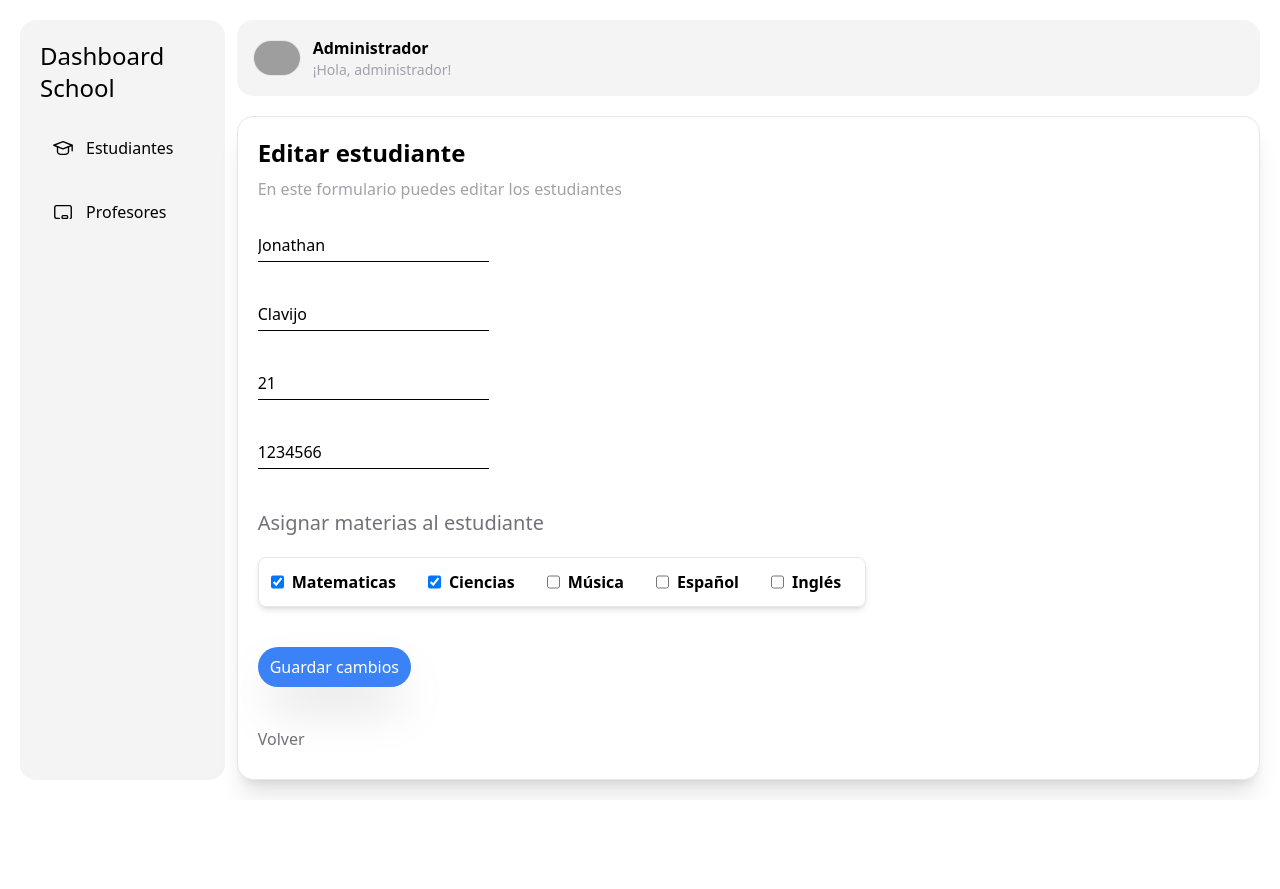
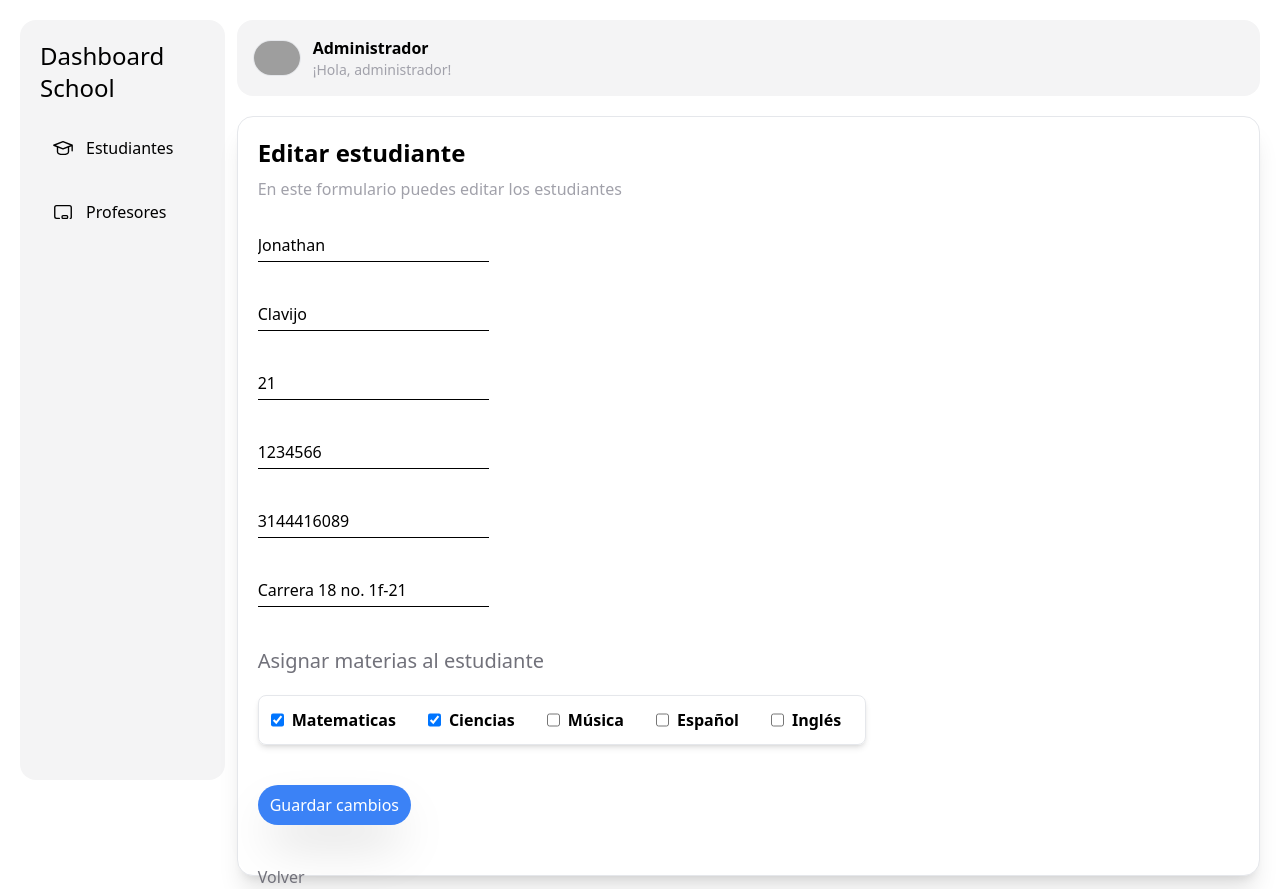
Before and after one commit to Clavijomo/school-project-react, a React (Vite) app: page /edit-student/1 in a window 1280 px wide. Before the commit the page ends 800 px from the top, so only its background shows below. Built offline with nearby package versions, Linux system fonts and the light colour scheme; grey boxes are pictures that could not be loaded.

Commit message:
feat(calificaciones): agregar calificaciones a los estudiantes

```diff
--- /dev/null
+++ b/src/components/CalificationTeachers.jsx
@@ -0,0 +1,52 @@
+import React, { useEffect } from 'react'
+import NumDecimal from '../helpers/numDecimal';
+
+const CalificationTeachers = ({students, infoTeacher}) => {
+  const {materias} = infoTeacher;
+  let studentsAsignature = [];
+  if(materias && students){
+    students.map(stud =>{
+      stud.materias.map(materia => {
+        if(materia.id == materias){
+          studentsAsignature.push(stud)
+        }
+      })
+    })
+  }
+
+  return (
+    <div className="w-full h-full bg-zinc-100 rounded-2xl">
+
+        {studentsAsignature && studentsAsignature.length ?
+          <table className="table-auto w-full h-full">
+            <thead>
+              <th className="text-center bg-zinc-200 p-5 rounded-tl-xl">ID estudiante</th>
+              <th className="text-center bg-zinc-200 p-5">Materia</th>
+              <th className="text-center bg-zinc-200 p-5 rounded-tr-xl">Calificación</th>
+            </thead>
+            {studentsAsignature.map((item, i) =>(
+              <>
+                  <tbody>
+                    {item.materias.map((materia, index) => (
+                      materia.id === materias &&
+                        <tr className="text-center">
+                          <td key={index}>{materia.id}</td>
+                          <td>{materia.nombre}</td>
+                          <td>{NumDecimal(materia.calificacion)}</td>
+                        </tr>
+                    ))}
+                  </tbody>
+              </>
+            ))}
+          </table>
+          :
+          <div className="h-96 md:h-full w-full flex items-center justify-center flex-col gap-3">
+            <p className="font-semibold text-center">No hay estudiantes inscritos a esta materia</p>
+            <h1 className="text-md md:text-lg text-zinc-400 text-center">Prueba seleccionando otro estudiante</h1>
+          </div>
+        }
+    </div>
+  )
+}
+
+export default CalificationTeachers;
--- /dev/null
+++ b/src/components/Califications.jsx
@@ -0,0 +1,38 @@
+import React from 'react'
+import NumDecimal from '../helpers/numDecimal';
+
+const Meetings = ({infoStudent}) => {
+  const {materias} = infoStudent;
+
+  return (
+    <div className="bg-zinc-100 rounded-2xl p-0 md:p-8 h-full">
+      { materias && Object.keys(materias).length ?
+        <table className="table-auto w-full h-full">
+          <thead>
+            <tr>
+              <th className="text-center bg-zinc-200 p-5 rounded-tl-xl">Cod</th>
+              <th className="text-center bg-zinc-200 p-5">Materia</th>
+              <th className="text-center bg-zinc-200 p-5 rounded-tr-xl">Calificación</th>
+            </tr>
+          </thead>
+          <tbody>
+            {materias && materias.map((materia, index) => (
+              <tr key={index} className="text-center">
+                <td className="text-md md:text-lg py-1 md:py-0">{materia.id}</td>
+                <td className="text-md md:text-lg py-1 md:py-0">{materia.nombre}</td>
+                <td className={materia.calificacion >= 3.0 ? `text-lg text-green-500` : 'text-red-500'}>{NumDecimal(materia.calificacion)}</td>
+              </tr>
+            ))}
+          </tbody>
+        </table>
+        :
+        <div className="h-96 md:h-full flex items-center justify-center flex-col gap-3">
+          <p className="font-semibold text-center">No hay calificaciones</p>
+          <h1 className="text-md md:text-lg text-zinc-400 text-center">Haz clic en Ver detalle del estudiante para ver su listado de calificaciones</h1>
+        </div>
+      }
+    </div>
+  )
+}
+
+export default Meetings;
--- a/src/components/InfoStudent.jsx
+++ b/src/components/InfoStudent.jsx
@@ -7,7 +7,7 @@ const InfoStudent = ({infoStudent}) => {
     if(materias && Array.isArray(materias) && materias.length) {
       return asignatures.map(asignature => {
         return materias.map((item, index) => {
-          if(item == asignature.id) {
+          if(item.id == asignature.id) {
             return <li key={index}>{asignature.nombre}</li>
           }
         });
@@ -28,8 +28,8 @@ const InfoStudent = ({infoStudent}) => {
               </div>
               <div>
                 <div className="space-y-2">
-                  <h1 className="font-semibold md:text-xl text-white">{nombre}</h1>
-                  <p className="text-zinc-200 text-sm">{telefono}, {edad}</p>
+                  <h1 className="font-semibold md:text-xl text-white">{nombre} {apellido}</h1>
+                  <p className="text-zinc-200 text-sm">Estudiante</p>
                 </div>
               </div>
             </div>
--- a/src/components/SchoolGrades.jsx
+++ /dev/null
@@ -1,11 +0,0 @@
-import React from 'react'
-
-const Meetings = () => {
-  return (
-    <div className="bg-zinc-100 rounded-2xl p-5 h-full">
-      <h1 className="text-xl">Calificaciones</h1>
-    </div>
-  )
-}
-
-export default Meetings;
--- a/src/components/Student.jsx
+++ b/src/components/Student.jsx
@@ -6,18 +6,15 @@ import { studentInfo } from '../features/InfoStudent';
 import {deleteStudent} from "../features/ListStudents";
 
 const Student = ({student}) => {
-  const { nombre, apellido, edad, direccion, materias, id} = student;
+  const { nombre, apellido, id, materias} = student;
   const dispatch = useDispatch();
 
-  const searchAsignatures = () => {
-    let infoAsignature = 'Sin materia';
-    materias.map(materia => {
-      infoAsignature = asignatures.filter(item => item.id === materia)[0].nombre;
-    });
-    return infoAsignature;
-  }
-
   const handleDelete = id => {
+    console.log(materias);
+    if(materias && materias.length) {
+      alert('No puedes eliminar este mensaje porque tiene materias inscritas');
+      return;
+    }
     dispatch(deleteStudent(id));
   }
 
--- a/src/data/listStudents.js
+++ b/src/data/listStudents.js
@@ -7,17 +7,44 @@ const students = [
       direccion: "Carrera 18 no. 1f-21",
       telefono: "3144416089",
       identificacion: '1234566',
-      materias: [1, 2]
+      materias: [
+        {
+          nombre: "Matematicas",
+          calificacion: 5.0,
+          id: 1
+        },
+        {
+          nombre: "Ciencias",
+          calificacion: 2.3,
+          id: 2
+        },
+      ]
     },
     {
       id: 2,
-      nombre: "NN",
-      apellido: "NN",
+      nombre: "Felipe",
+      apellido: "Rodríguez",
       edad: 10,
       direccion: "Calle 6 no. 1D Bis",
       identificacion: '12345667',
       telefono: "123456",
-      materias: [2, 3]
+      materias: [
+        {
+          nombre: "Matematicas",
+          calificacion: 3.0,
+          id: 1
+        },
+        {
+          nombre: "Música",
+          calificacion: 3.0,
+          id: 3
+        },
+        {
+          nombre: "Ciencias",
+          calificacion: 2.3,
+          id: 2
+        },
+      ]
     },
     {
       id: 3,
@@ -27,7 +54,23 @@ const students = [
       direccion: "cra 124--5443",
       telefono: "310233404",
       identificacion: '12323566',
-      materias: [1, 3]
+      materias: [
+        {
+          nombre: "Matematicas",
+          calificacion: 5.0,
+          id: 1
+        },
+        {
+          nombre: "Música",
+          calificacion: 3.7,
+          id: 3
+        },
+        {
+          nombre: "Ciencias",
+          calificacion: 2.3,
+          id: 2
+        },
+      ]
     }
   ]
 
--- a/src/data/listTeachers.js
+++ b/src/data/listTeachers.js
@@ -5,7 +5,7 @@ const teachers = [
     apellido: "Ramírez",
     edad: 32,
     direccion: "Carrera 18 no. 1f-21",
-    materias: 3,
+    materias: 1,
     identificacion: "10006161652",
     telefono: "314-4474613",
   },
--- /dev/null
+++ b/src/helpers/numDecimal.jsx
@@ -0,0 +1,5 @@
+const NumDecimal = (num) => {
+  return (Math.round(num * 100) / 100).toFixed(1)
+}
+
+export default NumDecimal
--- a/src/pages/CreateStudent.jsx
+++ b/src/pages/CreateStudent.jsx
@@ -5,6 +5,7 @@ import { addStudent, editStudent } from '../features/ListStudents';
 import {v4 as uuid} from "uuid";
 import asignatures from '../data/listAsignatures';
 import {searchArray} from '../helpers/SearchValueArray';
+import NumDecimal from '../helpers/numDecimal';
 
 const CreateStudent = () => {
   const navigate = useNavigate();
@@ -16,6 +17,8 @@ const CreateStudent = () => {
     apellido: '',
     edad: '',
     identificacion: '',
+    telefono: '',
+    direccion: '',
     materias: [],
   });
   const dispatch = useDispatch();
@@ -45,25 +48,30 @@ const CreateStudent = () => {
         }));
       }
       navigate('/');
-      return
+      return;
   }
 
   const handleCheckbox = e => {
     let newStudent = student;
     if(!params.id) {
       if(e.target.checked) {
-        newStudent.materias.push(Number(e.target.value));
+        let asignatura = asignatures.filter(item => item.id === Number(e.target.value))[0]
+        asignatura.calificacion = NumDecimal(0);
+        newStudent.materias.push(asignatura);
         setStudent(newStudent);
       } else {
-        const filterId = newStudent.materias.filter(item => item !== Number(e.target.value));
+        const filterId = newStudent.materias.filter(item => item.id !== Number(e.target.value));
         newStudent.materias = filterId;
         setStudent(newStudent);
       }
     } else {
       if(e.target.checked) {
-        setStudent({...student, materias: [...student.materias, Number(e.target.value)]})
+        let asignatura = asignatures.filter(item => item.id === Number(e.target.value))[0]
+        asignatura.calificacion = NumDecimal(0);
+        setStudent({...student, materias: [...student.materias, asignatura]})
+        console.log(student)
       } else {
-        const filterId = student.materias.filter(item => item !== Number(e.target.value));
+        const filterId = student.materias.filter(item => item.id !== Number(e.target.value));
         setStudent({...student, materias: filterId});
       }
     }
@@ -72,7 +80,7 @@ const CreateStudent = () => {
   const asignatureChecked = id => {
     let response = false;
     student.materias.map(item => {
-      if(item === id) {
+      if(item.id === id) {
         response = true;
       }
     });
@@ -122,6 +130,24 @@ const CreateStudent = () => {
           onChange={handleChange}
           value={student.identificacion}
         />
+        <input
+          required
+          name="telefono"
+          className="bg-transparent w-full block md:w-max border-black border-b pb-1"
+          type="number"
+          placeholder="Télefono"
+          onChange={handleChange}
+          value={student.telefono}
+        />
+        <input
+          required
+          name="direccion"
+          className="bg-transparent w-full block md:w-max border-black border-b pb-1"
+          type="text"
+          placeholder="Dirección"
+          onChange={handleChange}
+          value={student.direccion}
+        />
         <div className="flex flex-col gap-5">
           <div>
             <p className="text-zinc-500 text-xl">Asignar materias al estudiante</p>
--- a/src/pages/DashboardStudents.jsx
+++ b/src/pages/DashboardStudents.jsx
@@ -1,7 +1,7 @@
 import { useSelector } from 'react-redux';
 import Classroom from '../components/Classroom';
 import InfoStudent from '../components/InfoStudent';
-import SchoolGrades from "../components/SchoolGrades";
+import Califications from "../components/Califications";
 
 
 const Dashboard = () => {
@@ -20,7 +20,9 @@ const Dashboard = () => {
               <Classroom />
             </div>
             <div className="h-1/2">
-              <SchoolGrades />
+              <Califications
+                infoStudent={infoStudent ? infoStudent : {}}
+              />
             </div>
           </div>
         </div>
```
Also changed, not shown: src/pages/CreateTeacher.jsx (+23 -5 lines), src/pages/DashboardTeachers.jsx (+7 -3 lines).
